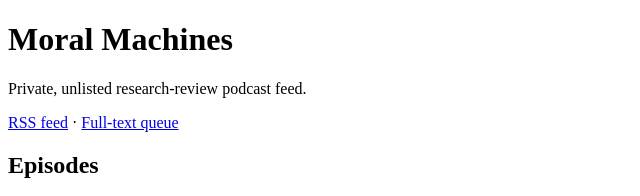
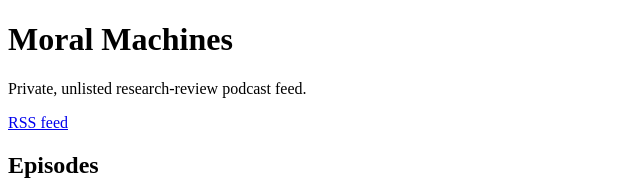
Before and after one commit to mrdavidgagnon/nih-sepa-genetics-podcast, a plain HTML site: page index.html in a window 1280 px wide. Shown: the top 196 px of the page, without its empty margins (0-640 px from the left). Drawn offline with Linux system fonts and the light colour scheme.

```diff
--- a/index.html
+++ b/index.html
@@ -1 +1 @@
-<!doctype html><html lang="en"><head><meta charset="utf-8"><meta name="robots" content="noindex,nofollow"><meta name="viewport" content="width=device-width,initial-scale=1"><title>Moral Machines</title></head><body><h1>Moral Machines</h1><p>Private, unlisted research-review podcast feed.</p><p><a href="feed.xml">RSS feed</a> · <a href="needs-full-text.html">Full-text queue</a></p><h2>Episodes</h2><ul><li><a href="episode-001.mp3">Episode 001 — Should the Crowd Program the Car?</a> · <a href="episode-001-notes.md">notes</a></li><li><a href="episode-002.mp3">Episode 002 — Building the Decider</a> · <a href="episode-002-notes.md">notes</a></li><li><a href="episode-003.mp3">Episode 003 — Who Gets Blamed When Both Are Wrong</a> · <a href="episode-003-notes.md">notes</a></li></ul></body></html>
+<!doctype html><html lang="en"><head><meta charset="utf-8"><meta name="robots" content="noindex,nofollow"><meta name="viewport" content="width=device-width,initial-scale=1"><title>Moral Machines</title></head><body><h1>Moral Machines</h1><p>Private, unlisted research-review podcast feed.</p><p><a href="feed.xml">RSS feed</a></p><h2>Episodes</h2><ul><li><a href="episode-001.mp3">Episode 001 — Should the Crowd Program the Car?</a> · <a href="episode-001-notes.md">notes</a></li><li><a href="episode-002.mp3">Episode 002 — Building the Decider</a> · <a href="episode-002-notes.md">notes</a></li><li><a href="episode-003.mp3">Episode 003 — Who Gets Blamed When Both Are Wrong</a> · <a href="episode-003-notes.md">notes</a></li></ul></body></html>
```
Also changed, not shown: 1 other file.
